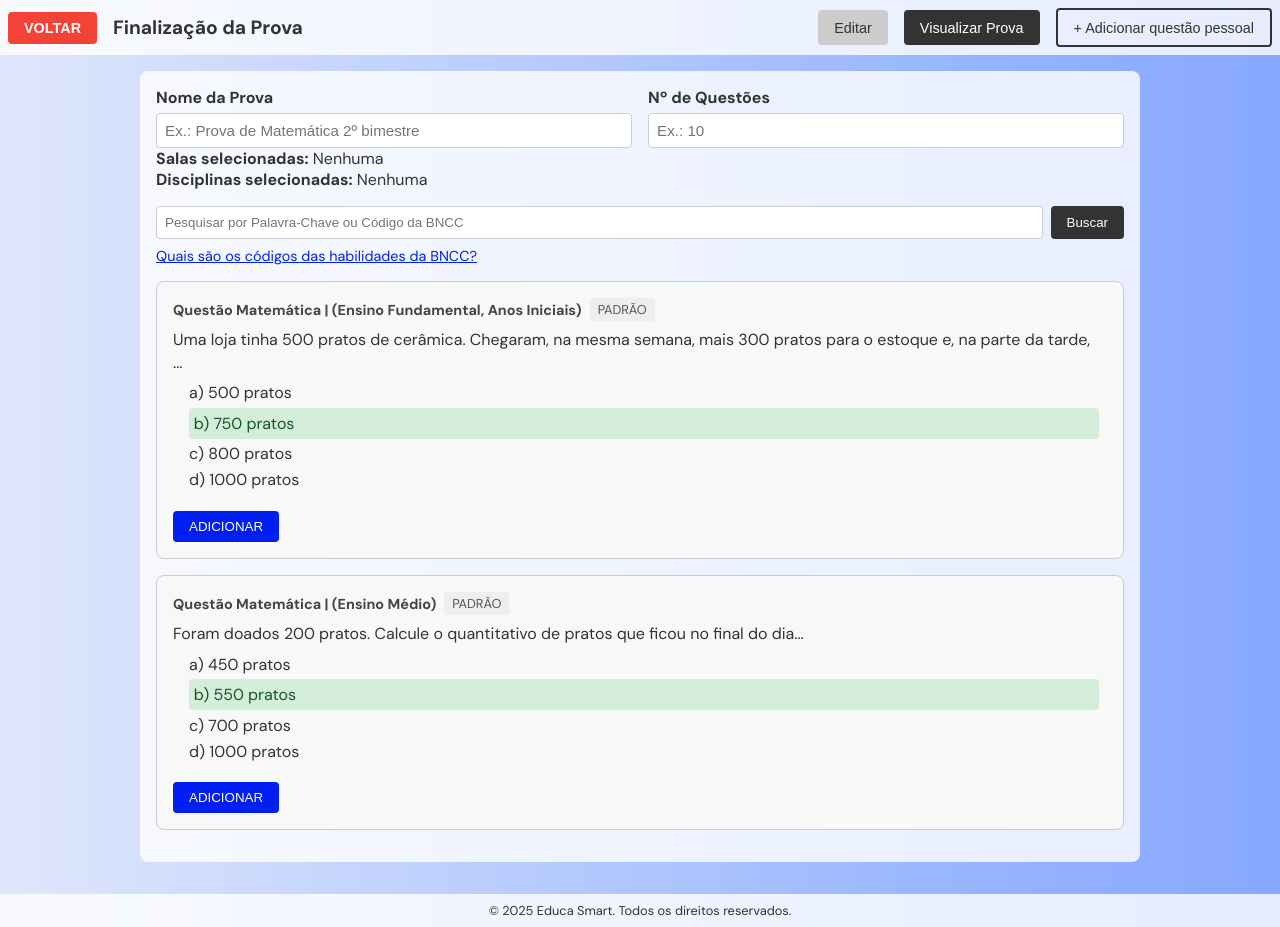
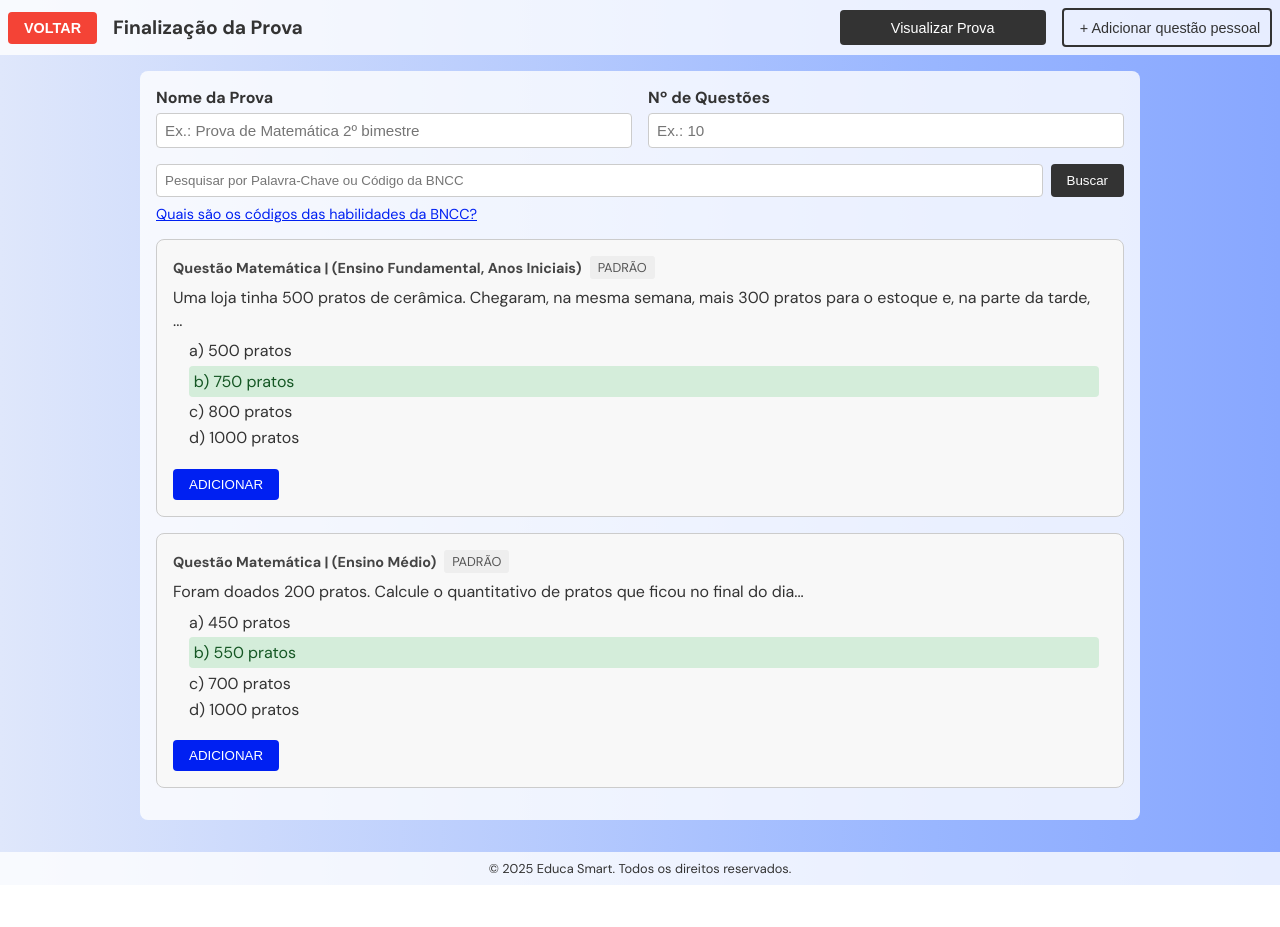
Before and after one commit to alvesoff/frontend, a plain HTML site: page pages/finalizar-prova.html in a window 1280 px wide. After the commit the page ends 885 px from the top, so only its background shows below. Drawn offline with nearby package versions, Linux system fonts and the light colour scheme.

Commit message:
Add files via upload

```diff
--- a/css/finalizar-prova.css
+++ b/css/finalizar-prova.css
@@ -282,6 +282,12 @@ html, body {
   font-size: 0.8rem;
   white-space: nowrap;
 }
+.btn-primary,
+.btn-outline {
+  min-width: 200px;
+  text-align: center;
+  white-space: nowrap;
+}
 
 /* Para telas maiores, ajuste do padding e fonte */
 @media (min-width: 768px) {
--- a/pages/finalizar-prova.html
+++ b/pages/finalizar-prova.html
@@ -26,7 +26,6 @@
       <h1 class="page-title">Finalização da Prova</h1>
     </div>
     <div class="top-bar-right">
-      <button class="btn-secondary" id="btnEditar">Editar</button>
       <button class="btn-primary" id="btnVisualizar">Visualizar Prova</button>
       <button class="btn-outline" id="btnAddQuestaoPessoal">+ Adicionar questão pessoal</button>
     </div>
```
